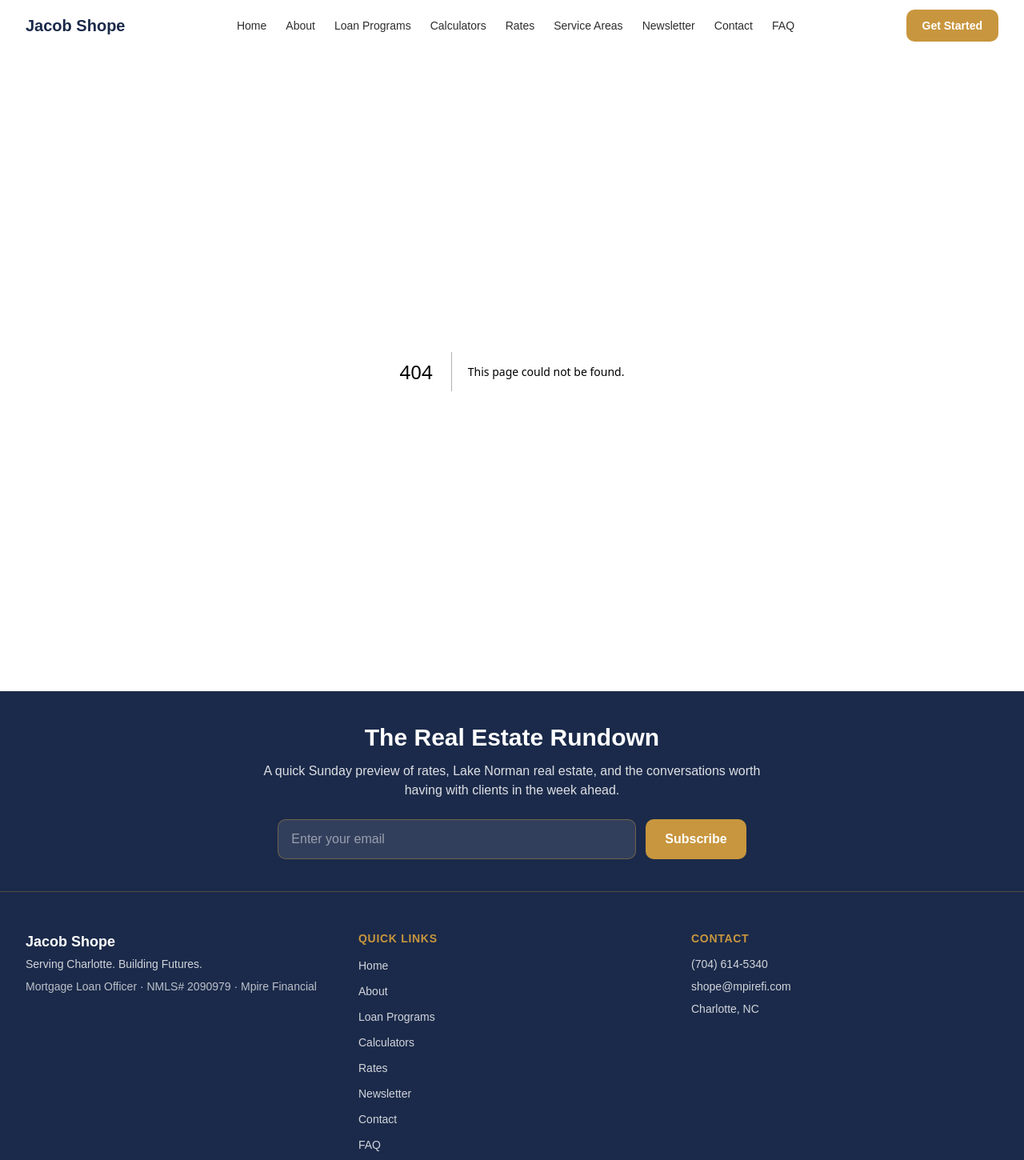
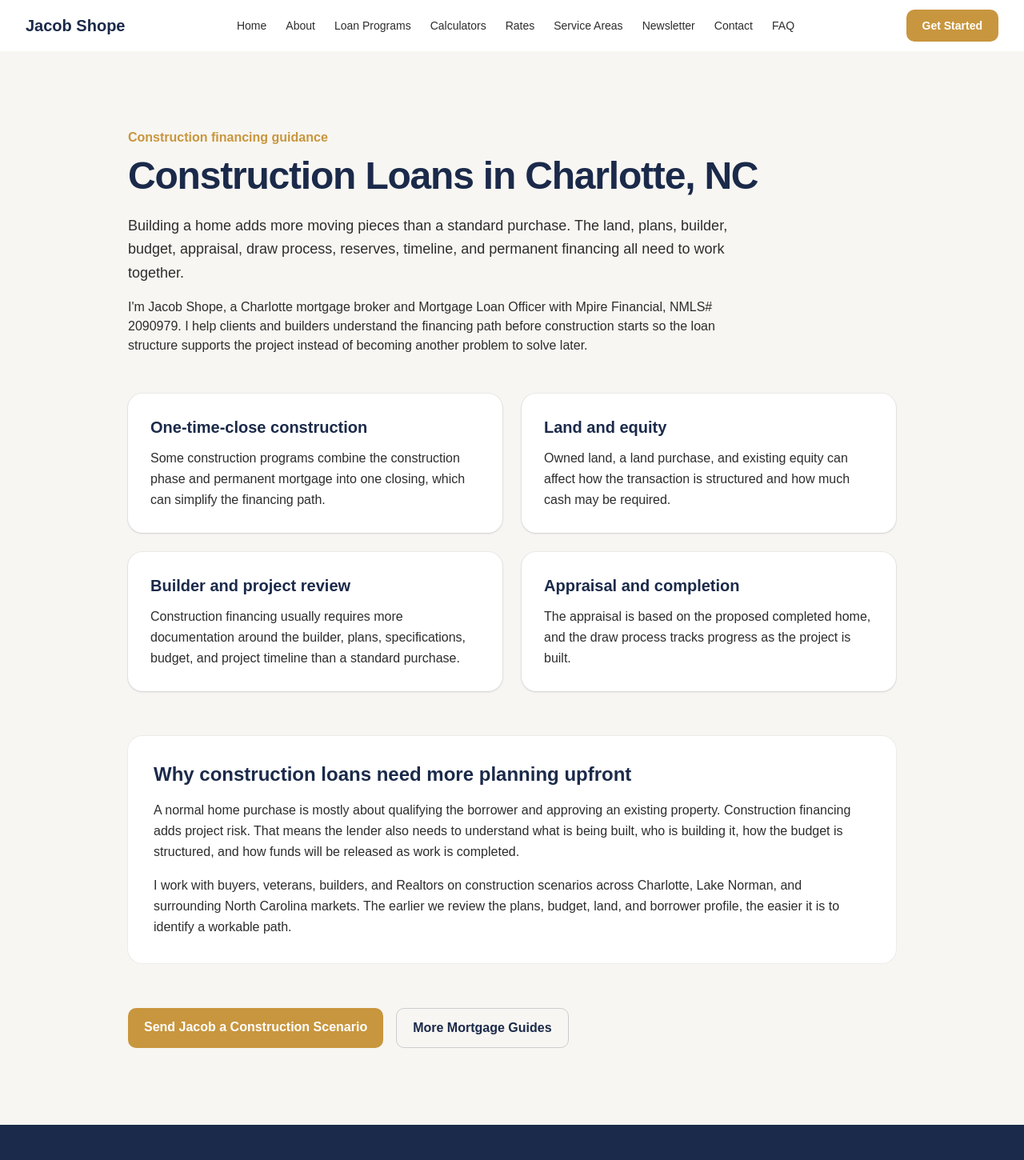
Before and after one commit to JLshope12/jacob-shope-mortgage, a Next.js app: page /construction-loans-charlotte in a window 1280 px wide. Before the commit this address had no page. Shown: the top 1450 px of the page at 80% size. Built offline with nearby package versions, Linux system fonts and the light colour scheme.

Commit message:
Add Charlotte construction loan authority page

```diff
--- /dev/null
+++ b/app/construction-loans-charlotte/page.tsx
@@ -0,0 +1,64 @@
+import Link from "next/link";
+
+export const metadata = {
+  title: "Construction Loans Charlotte NC | Jacob Shope Mortgage",
+  description:
+    "Construction and one-time-close mortgage guidance in Charlotte and Lake Norman from Jacob Shope, Mortgage Loan Officer with Mpire Financial, NMLS# 2090979.",
+  alternates: { canonical: "/construction-loans-charlotte" },
+};
+
+export default function ConstructionLoansCharlottePage() {
+  const schema = {
+    "@context": "https://schema.org",
+    "@type": "Article",
+    headline: "Construction Loan Guide for Charlotte, NC",
+    author: { "@id": "https://jacobshopemortgage.com/#jacob-shope" },
+    publisher: { "@id": "https://jacobshopemortgage.com/#mpire-financial" },
+    mainEntityOfPage: "https://jacobshopemortgage.com/construction-loans-charlotte",
+  };
+
+  return (
+    <div className="bg-offwhite">
+      <script type="application/ld+json" dangerouslySetInnerHTML={{ __html: JSON.stringify(schema) }} />
+      <section className="mx-auto max-w-5xl px-4 py-16 md:px-6 md:py-24 lg:px-8">
+        <p className="font-semibold text-gold">Construction financing guidance</p>
+        <h1 className="mt-3 text-4xl font-bold tracking-tight text-navy md:text-5xl">Construction Loans in Charlotte, NC</h1>
+        <p className="mt-6 max-w-3xl text-lg leading-relaxed text-charcoal">
+          Building a home adds more moving pieces than a standard purchase. The land, plans, builder, budget, appraisal, draw process, reserves, timeline, and permanent financing all need to work together.
+        </p>
+        <p className="mt-4 max-w-3xl text-charcoal">
+          I&apos;m Jacob Shope, a Charlotte mortgage broker and Mortgage Loan Officer with Mpire Financial, NMLS# 2090979. I help clients and builders understand the financing path before construction starts so the loan structure supports the project instead of becoming another problem to solve later.
+        </p>
+
+        <section className="mt-12 grid gap-6 md:grid-cols-2">
+          {[
+            ["One-time-close construction", "Some construction programs combine the construction phase and permanent mortgage into one closing, which can simplify the financing path."],
+            ["Land and equity", "Owned land, a land purchase, and existing equity can affect how the transaction is structured and how much cash may be required."],
+            ["Builder and project review", "Construction financing usually requires more documentation around the builder, plans, specifications, budget, and project timeline than a standard purchase."],
+            ["Appraisal and completion", "The appraisal is based on the proposed completed home, and the draw process tracks progress as the project is built."],
+          ].map(([title, body]) => (
+            <div key={title} className="rounded-2xl bg-white p-7 shadow-sm ring-1 ring-navy/5">
+              <h2 className="text-xl font-bold text-navy">{title}</h2>
+              <p className="mt-3 leading-relaxed text-charcoal">{body}</p>
+            </div>
+          ))}
+        </section>
+
+        <section className="mt-14 rounded-2xl bg-white p-8 ring-1 ring-navy/5">
+          <h2 className="text-2xl font-bold text-navy">Why construction loans need more planning upfront</h2>
+          <p className="mt-4 leading-relaxed text-charcoal">
+            A normal home purchase is mostly about qualifying the borrower and approving an existing property. Construction financing adds project risk. That means the lender also needs to understand what is being built, who is building it, how the budget is structured, and how funds will be released as work is completed.
+          </p>
+          <p className="mt-4 leading-relaxed text-charcoal">
+            I work with buyers, veterans, builders, and Realtors on construction scenarios across Charlotte, Lake Norman, and surrounding North Carolina markets. The earlier we review the plans, budget, land, and borrower profile, the easier it is to identify a workable path.
+          </p>
+        </section>
+
+        <section className="mt-14 flex flex-wrap gap-4">
+          <Link href="/contact" className="rounded-lg bg-gold px-5 py-3 font-semibold text-white hover:bg-gold/90">Send Jacob a Construction Scenario</Link>
+          <Link href="/mortgage-guides" className="rounded-lg border border-navy/20 px-5 py-3 font-semibold text-navy hover:border-gold hover:text-gold">More Mortgage Guides</Link>
+        </section>
+      </section>
+    </div>
+  );
+}
```
